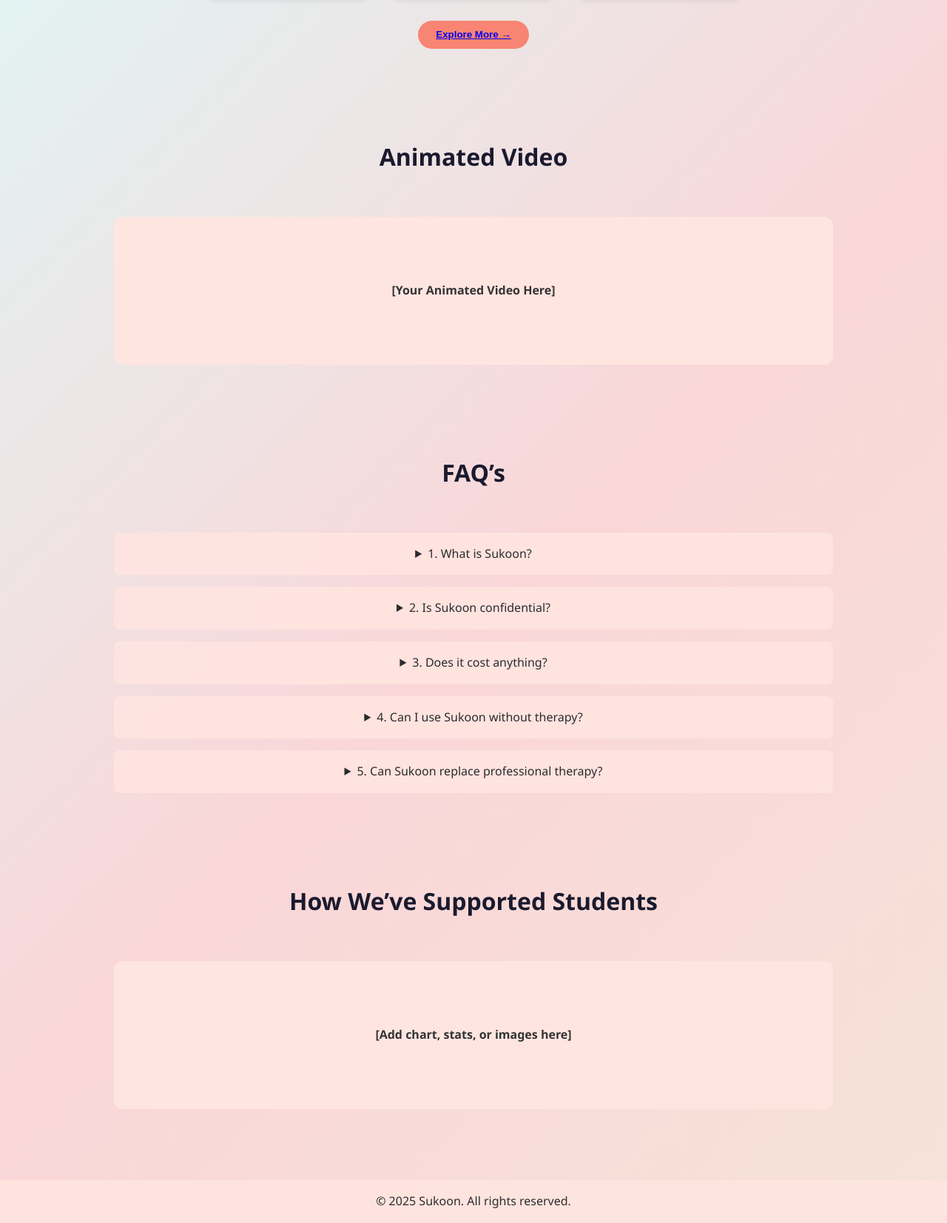
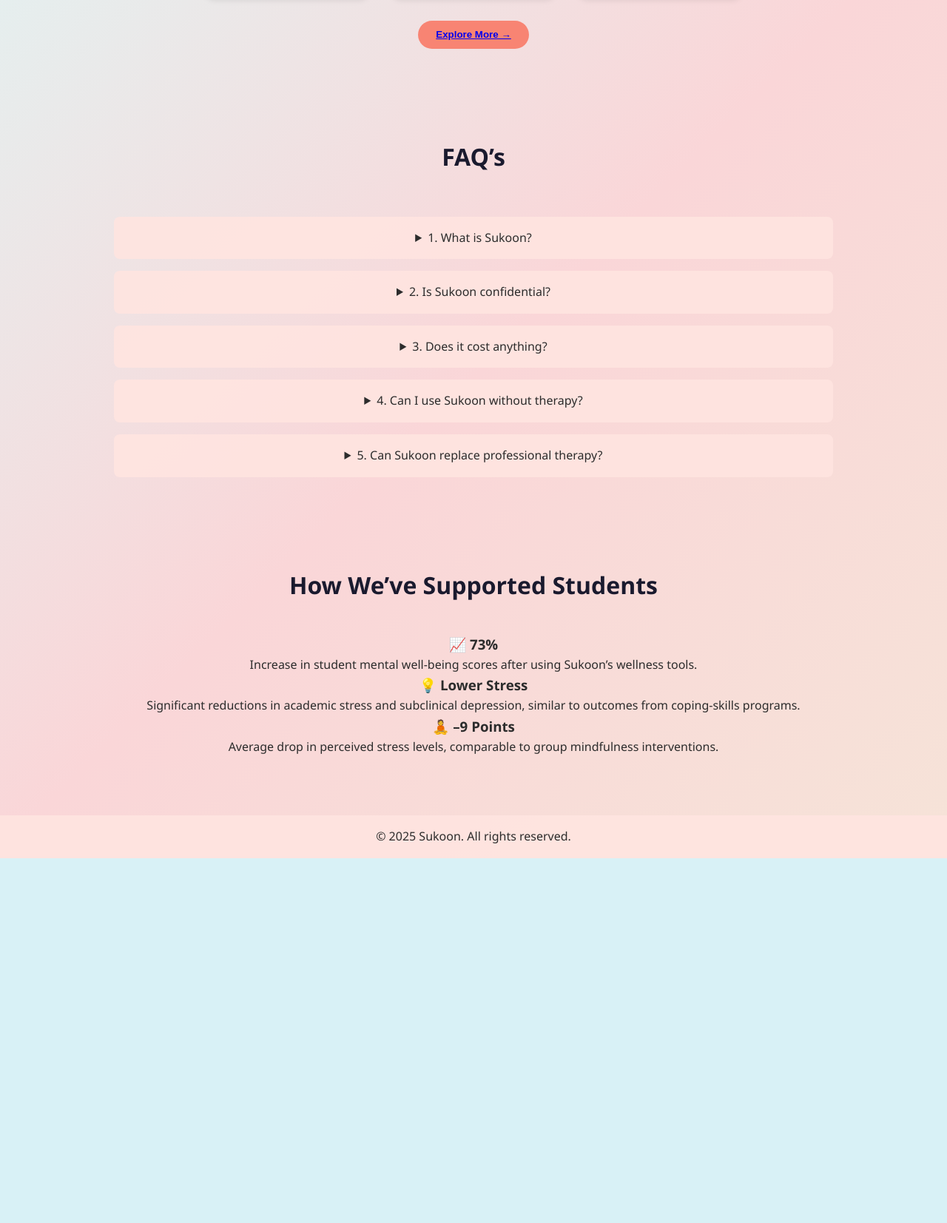
Before and after one commit to Lynx-Mayank/SUKOON, a Flask app: page /home in a window 1280 px wide. Shown: the part 1858-3511 px from the top of the page at 74% size. After the commit the page ends 3018 px from the top, so only its background shows below. Run offline with Flask 3, Linux system fonts and the light colour scheme.

Commit message:
Update index.html

```diff
--- a/final/templates/index.html
+++ b/final/templates/index.html
@@ -120,10 +120,10 @@
 </section>
 
 <!-- Animated Video Placeholder -->
-<section class="animated-video">
+<!-- <section class="animated-video">
   <h2>Animated Video</h2>
   <div class="video-placeholder">[Your Animated Video Here]</div>
-</section>
+</section> -->
 
 <!-- FAQ Section -->
 <section class="faq">
@@ -153,7 +153,20 @@
 <!-- Supported Students Section -->
 <section class="supported">
   <h2>How We’ve Supported Students</h2>
-  <div class="support-placeholder">[Add chart, stats, or images here]</div>
+  <div class="impact-stats">
+    <div class="stat-card">
+      <h3>📈 73%</h3>
+      <p>Increase in student mental well-being scores after using Sukoon’s wellness tools.</p>
+    </div>
+    <div class="stat-card">
+      <h3>💡 Lower Stress</h3>
+      <p>Significant reductions in academic stress and subclinical depression, similar to outcomes from coping-skills programs.</p>
+    </div>
+    <div class="stat-card">
+      <h3>🧘 –9 Points</h3>
+      <p>Average drop in perceived stress levels, comparable to group mindfulness interventions.</p>
+    </div>
+  </div>
 </section>
 
 <!-- Footer -->
```
